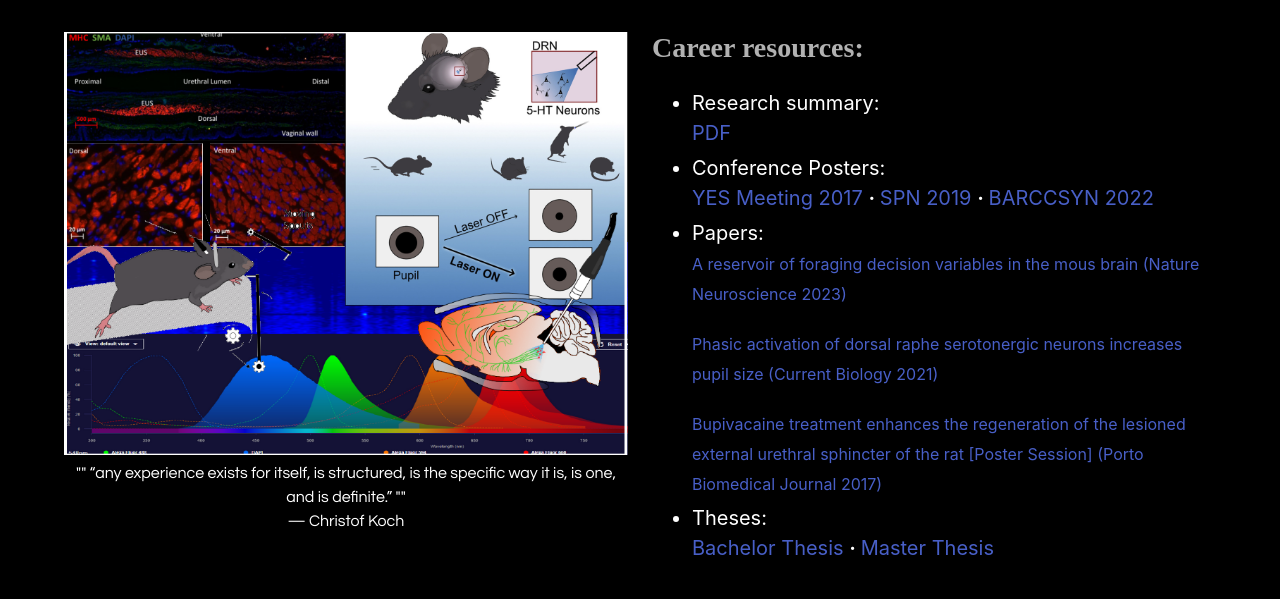
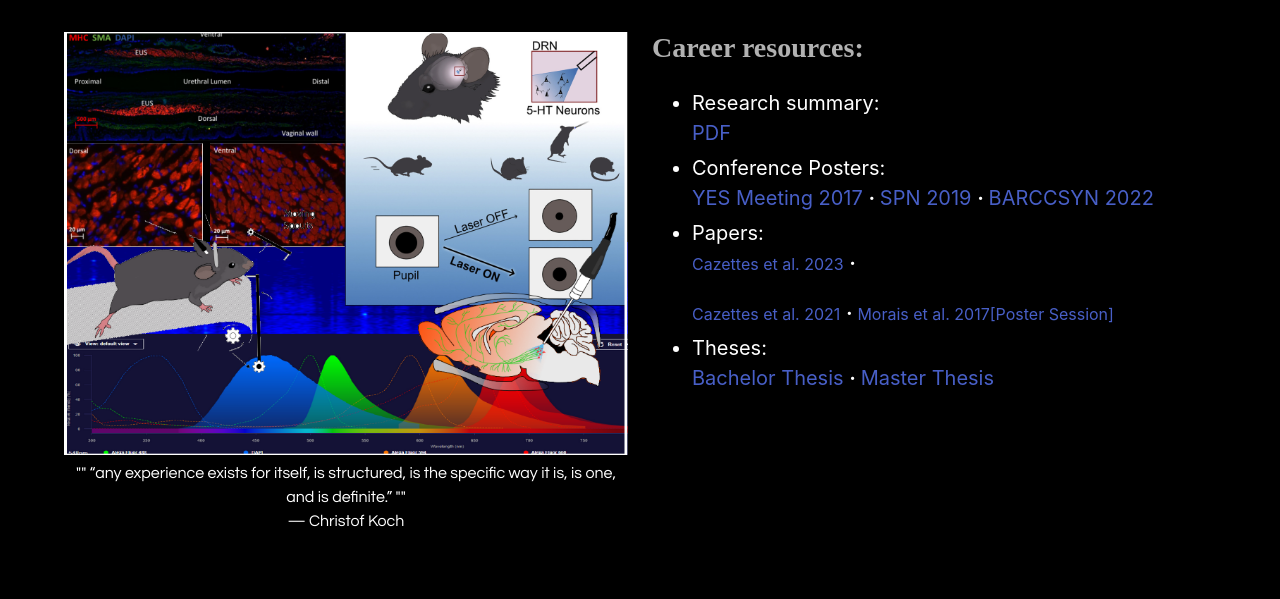
Before and after one commit to Estrondio/estrondio.github.io, a plain HTML site: page research.html in a window 1280 px wide. Shown: the part 201-800 px from the top of the page. Drawn offline with Linux system fonts and the light colour scheme; some icons are missing.

Commit message:
Update research.html
Added papers

```diff
--- a/research.html
+++ b/research.html
@@ -172,9 +172,11 @@
                     <a href="media/BARCCSYNJOAOMORAISPOSTER.svg" class="is-size-5">BARCCSYN 2022</a></p>
                 </li>
                 <li>Papers:<p>
-                    <a href="https://www.nature.com/articles/s41593-023-01305-8" class="is-size-6">A reservoir of foraging decision variables in the mous brain (Nature Neuroscience 2023)</a></p>
-                    <p><a href="https://www.sciencedirect.com/science/article/pii/S0960982220315037" class="is-size-6">Phasic activation of dorsal raphe serotonergic neurons increases pupil size (Current Biology 2021)</a></p>
-                    <p><a href="https://www.ncbi.nlm.nih.gov/pmc/articles/PMC6806916/" class="is-size-6">Bupivacaine treatment enhances the regeneration of the lesioned external urethral sphincter of the rat [Poster Session] (Porto Biomedical Journal 2017)</a></p>
+                    <a href="https://www.nature.com/articles/s41593-023-01305-8" class="is-size-6">Cazettes et al. 2023</a>
+                    <b> · </b>
+                    <p><a href="https://www.sciencedirect.com/science/article/pii/S0960982220315037" class="is-size-6">Cazettes et al. 2021</a>
+                    <b> · </b>
+                    <a href="https://www.ncbi.nlm.nih.gov/pmc/articles/PMC6806916/" class="is-size-6">Morais et al. 2017[Poster Session] </a></p>
                 </li>
                 <li>Theses:<p>
                     <a href="https://drive.google.com/file/d/1yVJtS8Y75lUxpJwUIy0EzPCppyQthlKx/view" class="is-size-5">Bachelor Thesis</a>
```
